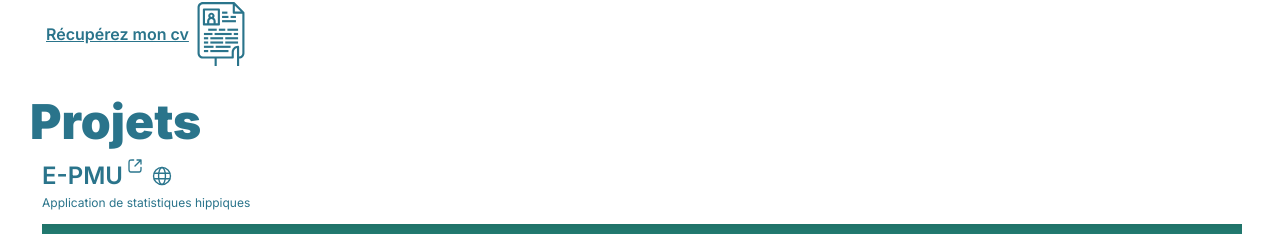
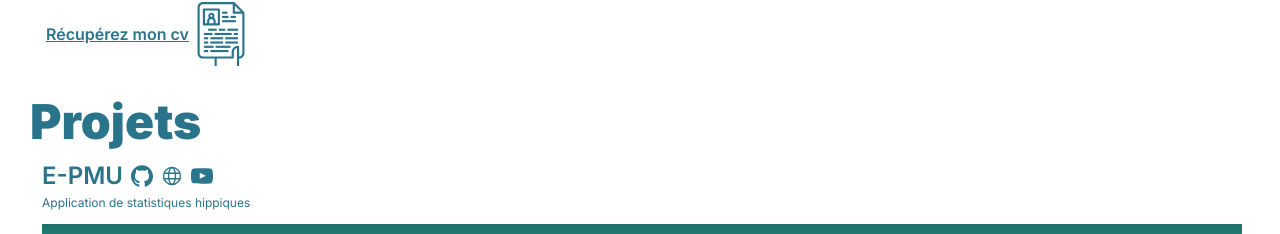
Before and after one commit to CyrilPERIE/portfolio-app, a Next.js app: page / in a window 1280 px wide. Shown: the part 2128-2362 px from the top of the page. Built offline with nearby package versions, Linux system fonts and the light colour scheme; no server answers.

Commit message:
Add url yt galop ai

```diff
--- a/app/components/projets/projet-card.tsx
+++ b/app/components/projets/projet-card.tsx
@@ -20,10 +20,14 @@ export default function ProjetCard(projet: Project) {
       <div className="flex items-center">
         <div className="pl-3">
           <div className="flex items-center gap-2">
-            <a className='flex items-start gap-1 w-fit' href={projet.url_git} target="_blank" onMouseOver={handleMouseOver} onMouseOut={handleMouseOut}>
+            <a className='flex items-start gap-1 w-fit'>
               <h2>{projet.title}</h2>
-              <img className='h-[16px]' src={imageSrc} style={{filter: "invert(35%) sepia(70%) saturate(396%) hue-rotate(148deg) brightness(99%) contrast(94%)"}}/>
             </a>
+            {projet.url_git ?
+              <a target="_blank" href={projet.url_git}>
+                <img className='h-[22px]' src={'/assets/github.svg'} style={{filter: "invert(35%) sepia(70%) saturate(396%) hue-rotate(148deg) brightness(99%) contrast(94%)"}}/>
+              </a>
+            : ""}
             {projet.url_web ?
               <a target="_blank" href={projet.url_web}>
                 <img className='h-[22px]' src={'/assets/browser.svg'} style={{filter: "invert(35%) sepia(70%) saturate(396%) hue-rotate(148deg) brightness(99%) contrast(94%)"}}/>
--- a/app/state.tsx
+++ b/app/state.tsx
@@ -562,6 +562,7 @@ export const state: stateModel = {
     {
       url_git: "https://github.com/stars/CyrilPERIE/lists/e-pmu",
       url_web: "https://galop-ai.vercel.app/",
+      url_yt: "https://youtu.be/qixCdcYSn8E",
       title: "E-PMU",
       spitch: "Application de statistiques hippiques",
       content: `En utilisant l'API publique fournie par le PMU, j'ai développé des intelligences artificielles (IA) pour m'assister dans mes paris quotidiens sur les courses hippiques. Ce projet continue de me servir aujourd'hui comme base pour ma veille technologique.`,
```
